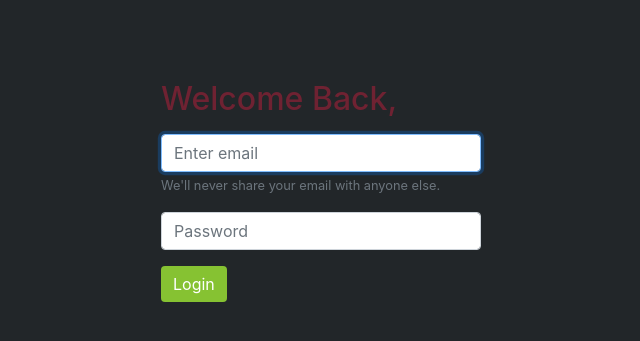
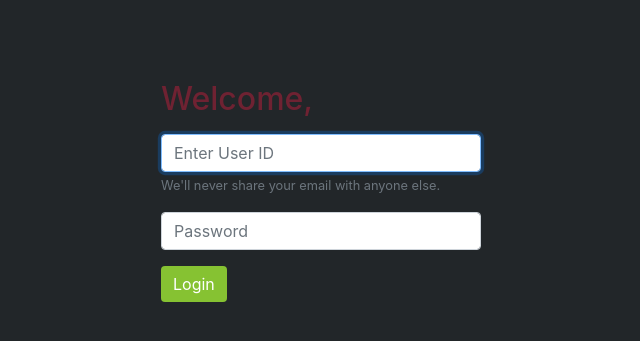
Before and after one commit to davidm505/DISTRO, a Flask app: page /login in a window 1280 px wide. Shown: the part 56-397 px from the top of the page, without its empty margins (319-959 px from the left). Run offline with Flask 2, Linux system fonts and the light colour scheme; some libraries are stand-ins or nearby versions.

Commit message:
Update Login Page
*Changed Welcome Back, to Welcome,

*Changed user account type to a user id instead of an email.

```diff
--- a/src/templates/login.html
+++ b/src/templates/login.html
@@ -11,9 +11,9 @@
 {% block body %}
     <main>
         <form action="/login" method="POST">
-            <h5 id="welcome">Welcome Back,</h5>
+            <h5 id="welcome">Welcome,</h5>
             <div class="form-group">
-              <input type="email" class="form-control" name="email" id="email" aria-describedby="emailHelp" placeholder="Enter email" autofocus>
+              <input class="form-control" name="email" id="email" aria-describedby="emailHelp" placeholder="Enter User ID" autofocus>
               <small id="emailHelp" class="form-text text-muted">We'll never share your email with anyone else.</small>
             </div>
             <div class="form-group">
```
